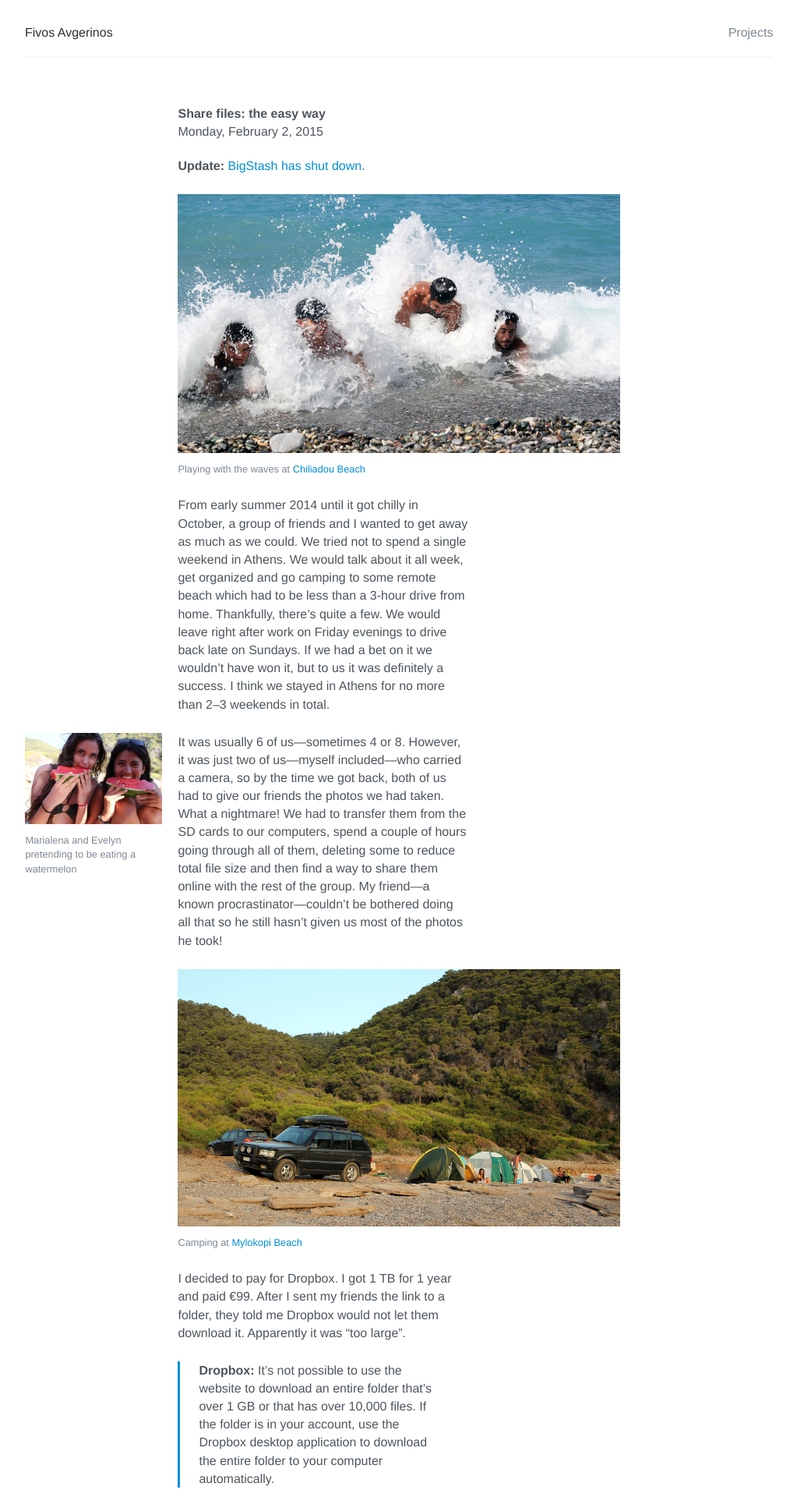
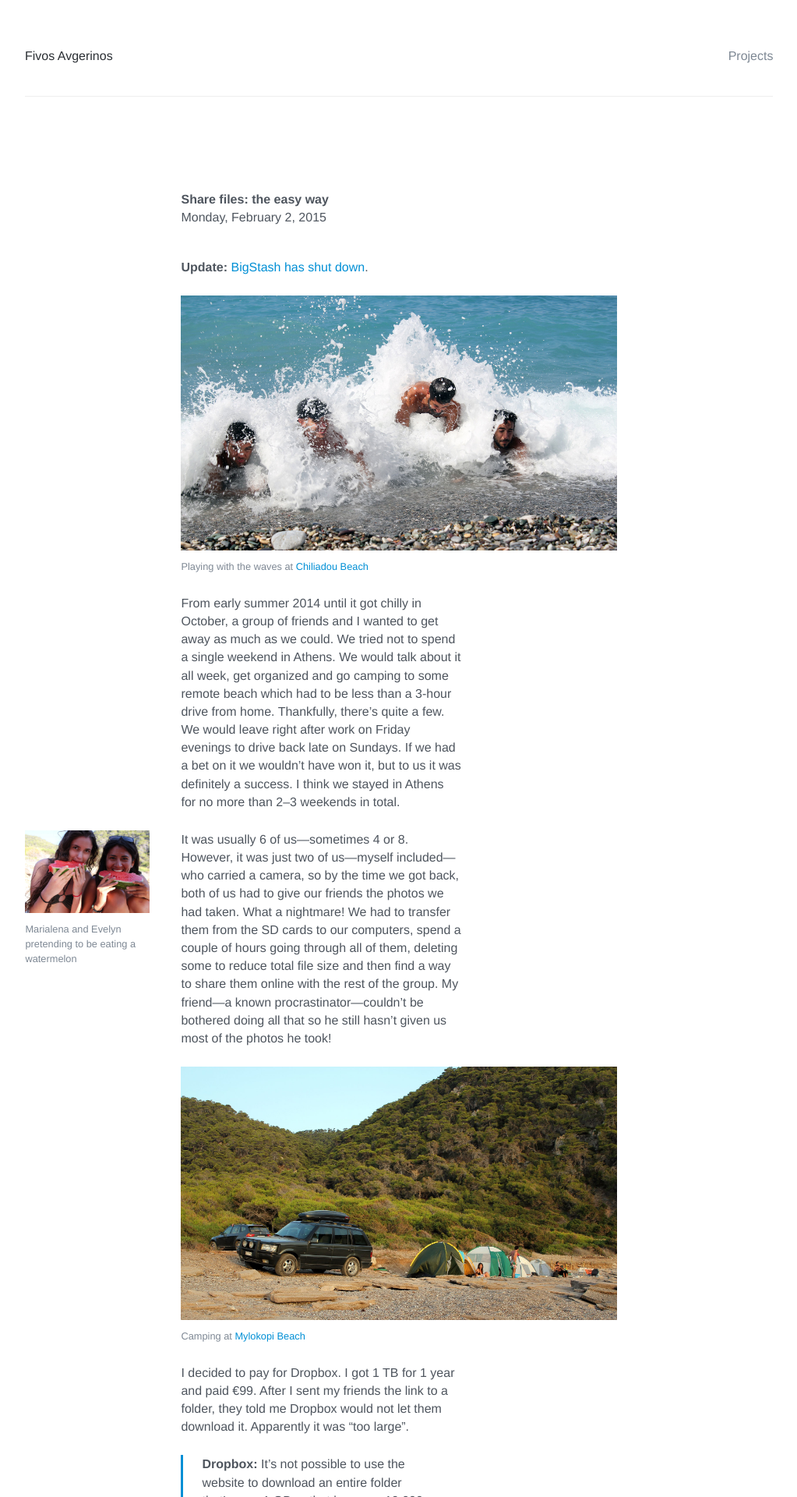
Before and after one commit to afivos/afivos.com, a Jekyll site: the page built from _posts/2015-02-02-share-files-the-easy-way.md, in a window 1280 px wide. Shown: the top 1920 px of the page at 78% size, without its empty margins (128-1151 px from the left). Built offline with Jekyll 4.4.1, drawn with Linux system fonts in a browser that asks for light colours; nearby versions of some CDN libraries; comment, search, counter and statistics services are not loaded.

Commit message:
More space to breath

```diff
--- a/_sass/modules/_content.scss
+++ b/_sass/modules/_content.scss
@@ -108,10 +108,10 @@
 				font-weight: normal;
 				background-color: $color-main-text-dark;
 				height: auto;
-				left: 20px;
+				left: 40px;
 				right: 0;
 				top: 0;
-				bottom: 10px;
+				bottom: 30px;
 				padding-top: 25px;
 				padding-left: 28px;
 				padding-right: 30px;
--- a/_sass/partials/_grid.scss
+++ b/_sass/partials/_grid.scss
@@ -52,7 +52,7 @@
 //Default: $DE-col-groups: (2, 3, 4, 5, 6, 8, 12) !default;
 
 // Gutter width
-$DE-gutter-width: 20px !default;
+$DE-gutter-width: 40px !default;
 
 // Breakpoints
 $DE-breakpoint-medium: 700px !default;
--- a/_sass/partials/_variables.scss
+++ b/_sass/partials/_variables.scss
@@ -4,7 +4,7 @@
 $screen-lg:		960px;
 $screen-xl:		1280px;
 
-$gutter:		20px;
+$gutter:		40px;
 
 // Fonts
 $font-name-a:	"nimbus-sans";
```
